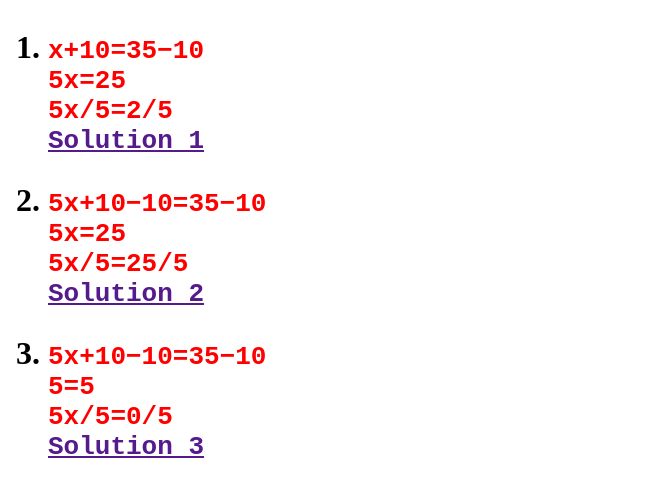
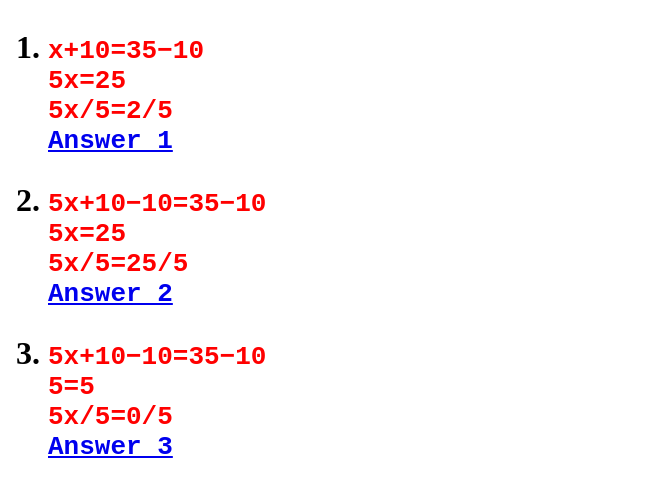
Before and after one commit to hdpa12/FirstEquation-A-, a plain HTML site: page index.html in a window 1280 px wide. Shown: the part 61-558 px from the top of the page, without its empty margins (0-664 px from the left). Drawn offline with Linux system fonts and the light colour scheme.

Commit message:
Add files via upload

```diff
--- a/index.html
+++ b/index.html
@@ -17,21 +17,21 @@
 <li><pre style="color: red;">x+10=35−10
 5x=25
 5x/5=2/5
-<a href="" target="_blank">Solution 1</a>
+<a href="https://hdpa12.github.io/Solution1-A-/" target="_blank">Answer 1</a>
 </pre>
 </li>
 
 <li><pre style="color: red;">5x+10−10=35−10
 5x=25
 5x/5=25/5
-<a href="" target="_blank">Solution 2</a>
+<a href="https://hdpa12.github.io/Solution2-A-/" target="_blank">Answer 2</a>
 </pre>
 </li>
 
 <li><pre style="color: red;">5x+10−10=35−10
 5=5
 5x/5=0/5
-<a href="" target="_blank">Solution 3</a>
+<a href="https://hdpa12.github.io/Solution3-A-/" target="_blank">Answer 3</a>
 </pre>
 </li>
 
```
